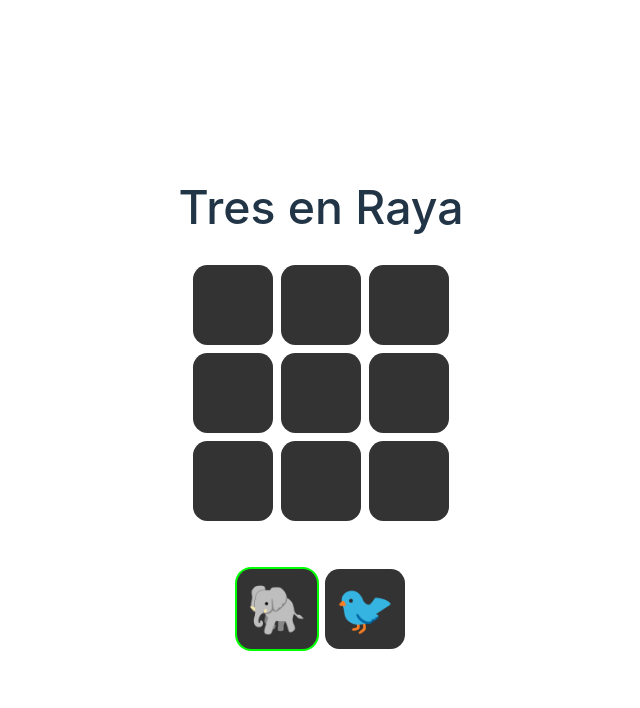
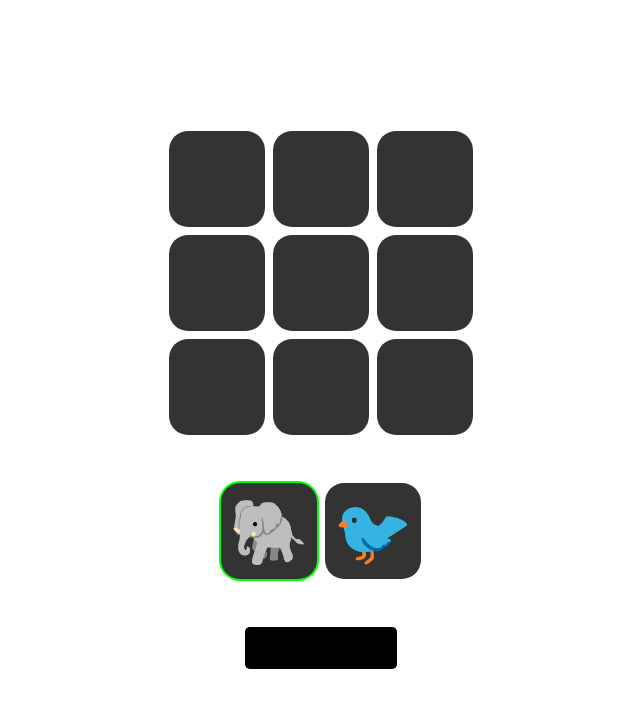
Before and after one commit to jorgeabf/tres-en-raya, a React (Vite) app: page / in a window 1280 px wide. Shown: the top 708 px of the page, without its empty margins (319-959 px from the left). Built offline with nearby package versions, Linux system fonts and the light colour scheme.

Commit message:
add: localStorage

```diff
--- a/index.html
+++ b/index.html
@@ -2,12 +2,19 @@
 <html lang="en">
   <head>
     <meta charset="UTF-8" />
-    <link rel="icon" type="image/svg+xml" href="/vite.svg" />
-    <meta name="viewport" content="width=device-width, initial-scale=1.0" />
-    <title>Vite + React</title>
+    <link
+      rel="icon"
+      type="image/svg+xml"
+      href="/vite.svg" />
+    <meta
+      name="viewport"
+      content="width=device-width, initial-scale=1.0" />
+    <title>Tres en Raya</title>
   </head>
   <body>
     <div id="root"></div>
-    <script type="module" src="/src/main.jsx"></script>
+    <script
+      type="module"
+      src="/src/main.jsx"></script>
   </body>
 </html>
--- a/src/App.css
+++ b/src/App.css
@@ -7,8 +7,8 @@
 
 .board {
   display: grid;
-  grid-template-columns: 5rem 5rem 5rem;
-  grid-template-rows: 5rem 5rem 5rem;
+  grid-template-columns: repeat(3, 6rem);
+  grid-template-rows: repeat(3, 6rem);
   justify-content: center;
   gap: 0.5em;
 }
@@ -17,7 +17,7 @@
   width: 100%;
   height: 100%;
   border-radius: 0.3em;
-  font-size: 3rem;
+  font-size: 4rem;
   background-color: hsl(0, 0%, 20%);
   cursor: pointer;
   display: grid;
@@ -29,7 +29,7 @@
 }
 
 .turn {
-  margin-top: 3em;
+  margin-block: 3em;
   margin-inline: auto;
   display: flex;
   justify-content: center;
@@ -37,8 +37,8 @@
 }
 
 .turn .square {
-  width: 5rem;
-  height: 5rem;
+  width: 6rem;
+  height: 6rem;
 }
 
 .is-selected {
@@ -57,11 +57,11 @@
 .winner h3 {
   margin-top: 0;
   font-weight: 500;
+  font-size: 2rem;
 }
 
 .winner-button {
-  margin-top: 1em;
-  padding: 0.5em 1em;
+  padding: 0.75em 1em;
   border: none;
   border-radius: 0.3em;
   font-size: inherit;
--- a/src/App.jsx
+++ b/src/App.jsx
@@ -9,8 +9,19 @@ import TurnGame from './components/TurnGame'
 import Board from './components/Board'
 
 function App() {
-  const [board, setBoard] = useState(Array(9).fill(null))
-  const [turn, setTurn] = useState(TURNS.x)
+  const [board, setBoard] = useState(() => {
+    const boardFromLocalStorage =
+      window.localStorage.getItem('board')
+    return boardFromLocalStorage
+      ? JSON.parse(boardFromLocalStorage)
+      : Array(9).fill(null)
+  })
+  const [turn, setTurn] = useState(() => {
+    const turnFromLocalStorage =
+      window.localStorage.getItem('turn')
+    return turnFromLocalStorage ?? TURNS.x
+  })
+
   const [winner, setWinner] = useState(null)
   // null es que no hay ganador, false es que hay empate
 
@@ -18,6 +29,9 @@ function App() {
     setBoard(Array(9).fill(null))
     setTurn(TURNS.x)
     setWinner(null)
+
+    window.localStorage.removeItem('board')
+    window.localStorage.removeItem('turn')
   }
 
   const updateBoard = (index) => {
@@ -30,6 +44,15 @@ function App() {
 
     const newTurn = turn === TURNS.x ? TURNS.o : TURNS.x
     setTurn(newTurn)
+    // Guardar la Partida
+    window.localStorage.setItem(
+      'board',
+      JSON.stringify(newBoard)
+    )
+    window.localStorage.setItem(
+      'turn',
+      JSON.stringify(turn)
+    )
     // Revisar si hay ganador
     const newWinner = checkWinner(newBoard)
     if (newWinner) {
@@ -42,7 +65,6 @@ function App() {
 
   return (
     <div className='App'>
-      <h1>Tres en Raya</h1>
       <Board
         board={board}
         updateBoard={updateBoard}
@@ -54,6 +76,11 @@ function App() {
         winner={winner}
         resetGame={resetGame}
       />
+      <button
+        className='winner-button'
+        onClick={resetGame}>
+        Resetear Juego
+      </button>
     </div>
   )
 }
--- a/src/index.css
+++ b/src/index.css
@@ -15,27 +15,12 @@
   -webkit-text-size-adjust: 100%;
 }
 
-a {
-  font-weight: 500;
-  color: #646cff;
-  text-decoration: inherit;
-}
-a:hover {
-  color: #535bf2;
-}
-
 body {
   margin: 0;
   display: flex;
   place-items: center;
   min-width: 320px;
   min-height: 100vh;
-}
-
-h1 {
-  font-size: 2.9em;
-  font-weight: 500;
-  line-height: 1.1;
 }
 
 @media (prefers-color-scheme: light) {
```
